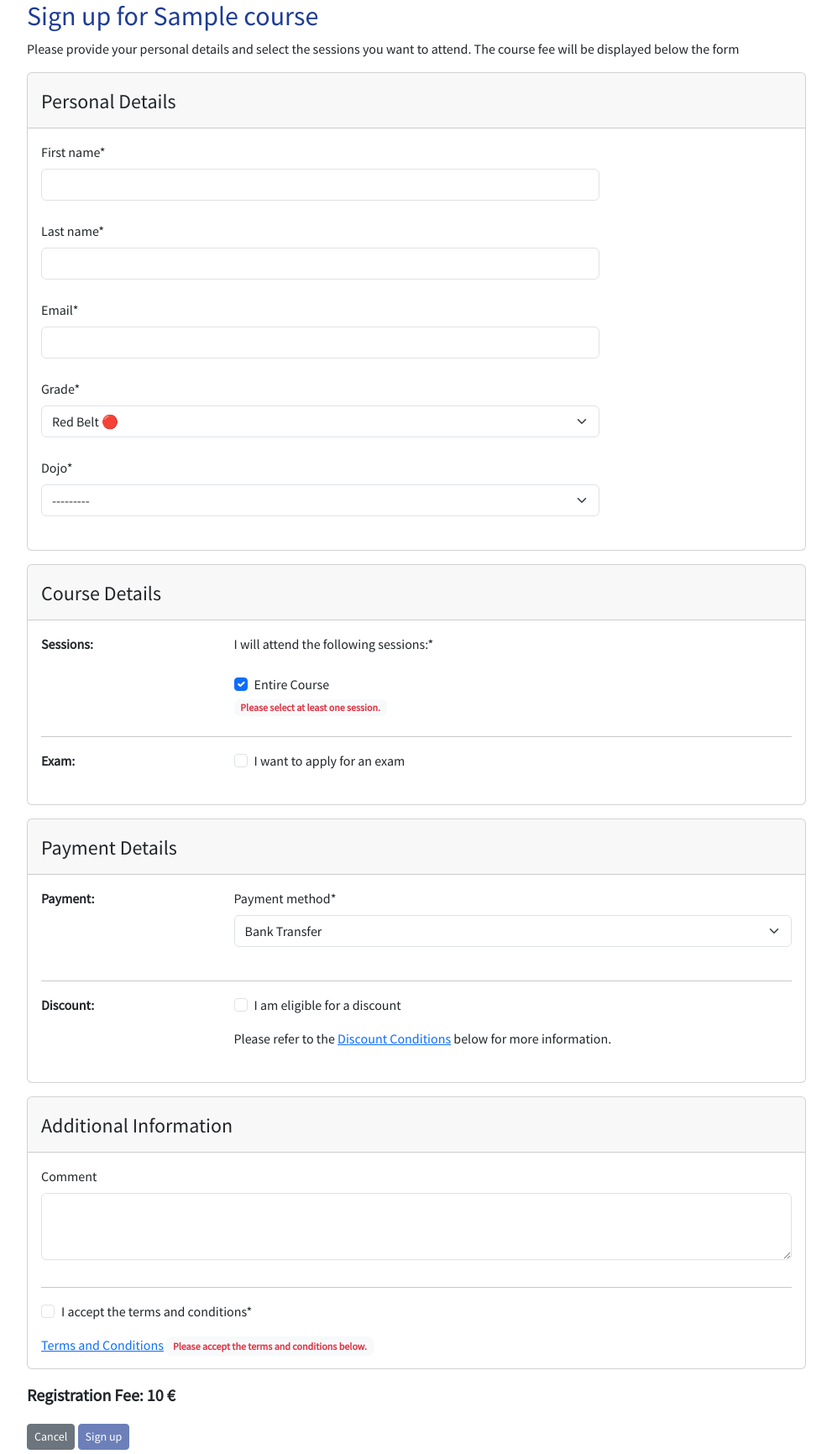
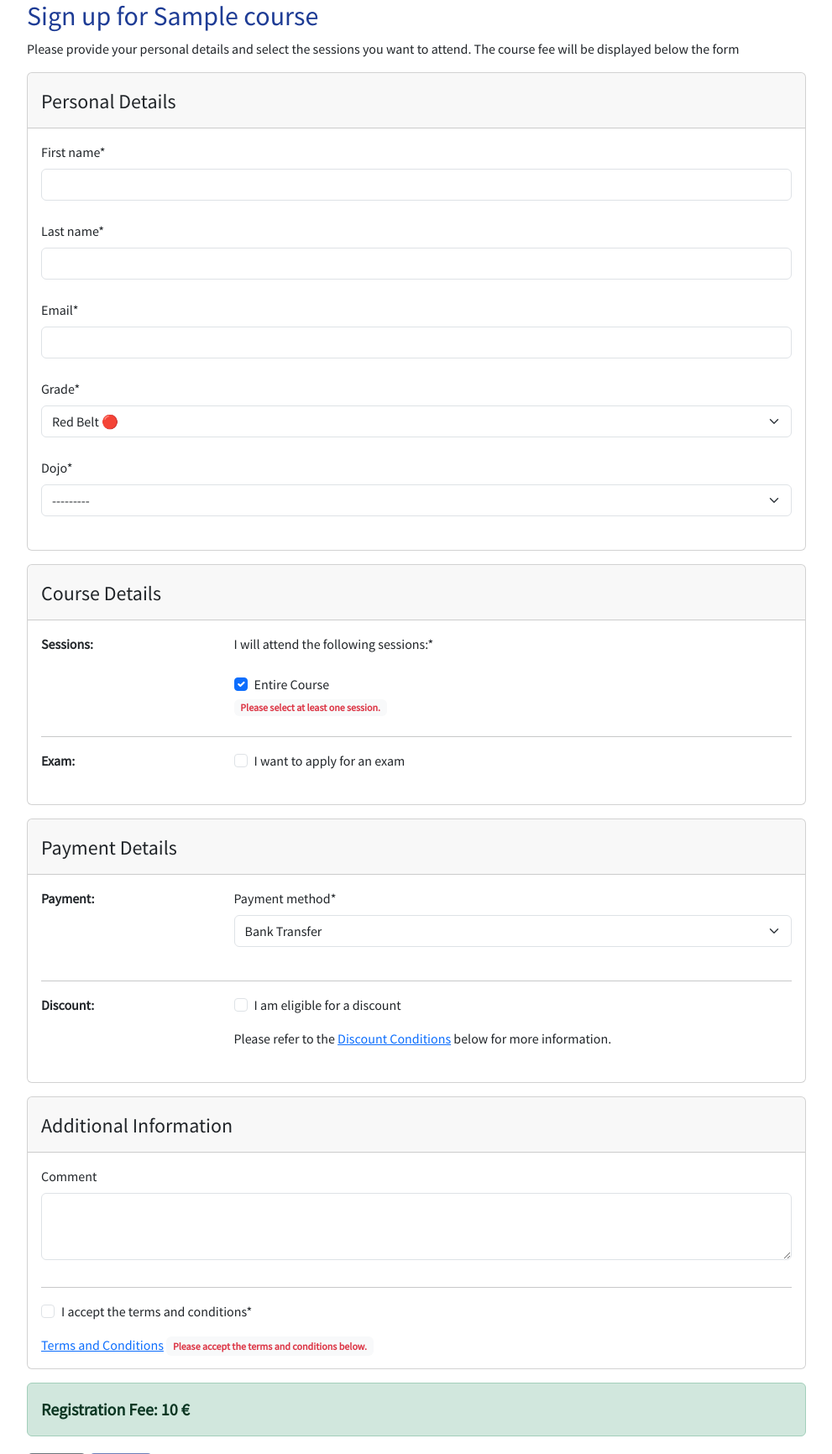
Before and after one commit to nacht-falter/aikido-course-website-django, a Django app: a page that uses templates/register_course.html in a window 1280 px wide. Shown: the part 190-1922 px from the top of the page at 84% size, without its empty margins (144-1135 px from the left). Run offline with Django 3.2, Linux system fonts and the light colour scheme; tables that the repository leaves empty hold one stand-in row (values such as "Sample post"); data that the repository does not hold is empty; some libraries are stand-ins or nearby versions.

Commit message:
Fix final registration fee display

```diff
--- a/static/js/registration_form.js
+++ b/static/js/registration_form.js
@@ -56,6 +56,13 @@ function calculateFinalFee(courseData) {
     finalFee *= courseData.discount_percentage / 100;
   }
   finalFeeDisplay.innerText = finalFee;
+  if (finalFee > 0) {
+    finalFeeContainer.classList.remove("alert-danger");
+    finalFeeContainer.classList.add("alert-success");
+  } else {
+    finalFeeContainer.classList.remove("alert-success");
+    finalFeeContainer.classList.add("alert-danger");
+  }
 }
 
 /**
@@ -104,6 +111,7 @@ const courseData = document.currentScript
   ? JSON.parse(document.currentScript.nextElementSibling.textContent)
   : {};
 
+const finalFeeContainer = document.getElementById("final-fee-container");
 const finalFeeDisplay = document.getElementById("final-fee-display");
 const entireCourseCheckbox = document.getElementById("entire-course");
 const sessionsList = document.getElementById("div_id_selected_sessions");
--- a/templates/register_course.html
+++ b/templates/register_course.html
@@ -15,8 +15,8 @@
   <form method="post">
     {% csrf_token %}
     {% include "registration_form.html" %}
-    <a href="{% url 'course_list' %}" class="btn btn-sm btn-secondary">Cancel</a>
-    <button id="submit-button" class="btn btn-sm btn-primary disabled" type="submit">Sign up</button>
+    <a href="{% url 'course_list' %}" class="btn btn-secondary">Cancel</a>
+    <button id="submit-button" class="btn btn-primary disabled" type="submit">Sign up</button>
   </form>
   <hr class="mt-4">
   <h3 id="discount-conditions">Discount Conditions</h3>
--- a/templates/registration_form.html
+++ b/templates/registration_form.html
@@ -7,13 +7,7 @@
     </div>
     <div class="card-body">
       <div class="row">
-        {% if not user.is_authenticated %}
-        <div class="col-9 mb-2">{{ form.first_name|as_crispy_field }}</div>
-        <div class="col-9 mb-2">{{ form.last_name|as_crispy_field }}</div>
-        <div class="col-9 mb-2">{{ form.email|as_crispy_field }}</div>
-        <div class="col-9 mb-2">{{ form.grade|as_crispy_field }}</div>
-        <div class="col-9 mb-2">{{ form.dojo|as_crispy_field }}</div>
-        {% else %}
+        {% if user.is_authenticated %}
         <div class="col-3 mb-2">Name:</div>
         <div class="col-9 mb-2">{{ user.first_name }} {{ user.last_name }}</div>
         <div class="col-3 mb-2">E-mail:</div>
@@ -22,6 +16,12 @@
         <div class="col-9 mb-2">{{ user.profile.get_grade_display }}</div>
         <div class="col-3 mb-2">Dojo:</div>
         <div class="col-9 mb-2">{{ user.profile.get_dojo_display }}</div>
+        {% else %}
+        <div class="col-12 mb-2">{{ form.first_name|as_crispy_field }}</div>
+        <div class="col-12 mb-2">{{ form.last_name|as_crispy_field }}</div>
+        <div class="col-12 mb-2">{{ form.email|as_crispy_field }}</div>
+        <div class="col-12 mb-2">{{ form.grade|as_crispy_field }}</div>
+        <div class="col-12 mb-2">{{ form.dojo|as_crispy_field }}</div>
         {% endif %}
       </div>
       {% if user.is_authenticated %}
@@ -115,6 +115,6 @@
     </div>
   </div>
   <div class="col-12 mb-3 fs-5">
-    <strong>Registration Fee: <span id="final-fee-display">0</span> €</strong>
+    <div id="final-fee-container" class="alert alert-danger"><strong>Registration Fee: <span id="final-fee-display">0</span> €</strong></div>
   </div>
 </div>
```
